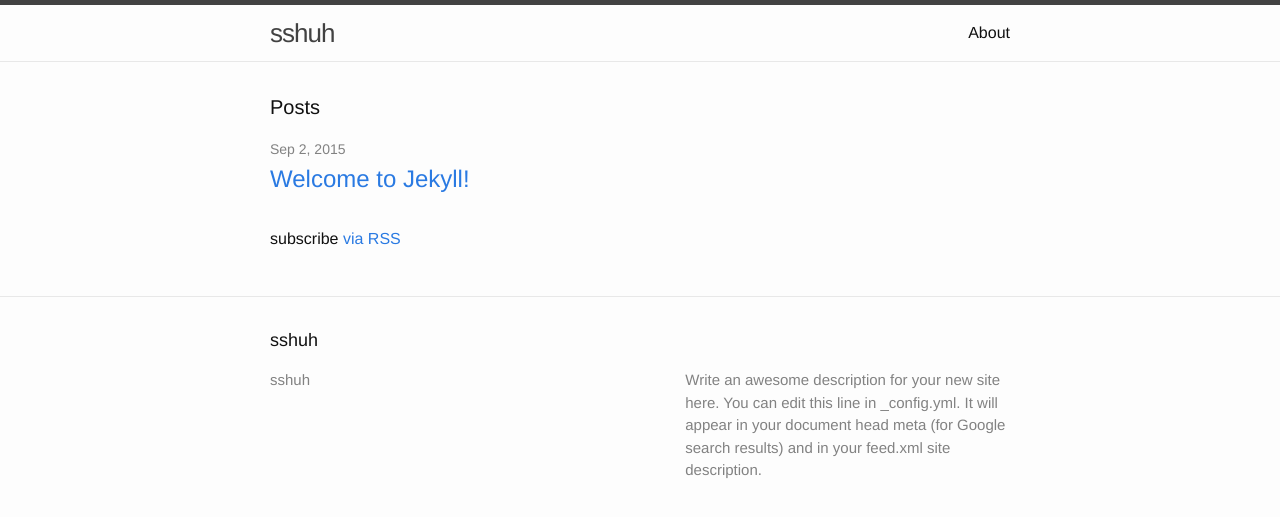
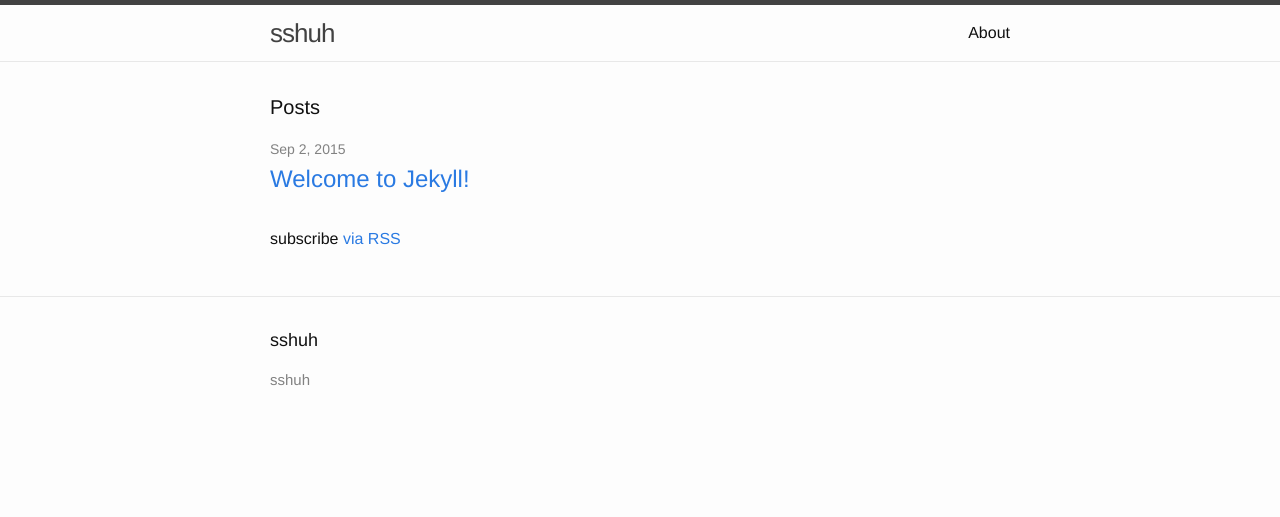
Before and after one commit to sshuh/sshuh.github.io, a Jekyll site: the page built from index.html, in a window 1280 px wide. Shown: the top 517 px of the page. Built offline with Jekyll 4.4.1, drawn with Linux system fonts in a browser that asks for light colours.

Commit message:
Update _config.yml

```diff
--- a/_config.yml
+++ b/_config.yml
@@ -2,9 +2,9 @@
 title: sshuh
 email: #your-email@domain.com
 description: #> # this means to ignore newlines until "baseurl:"
-  Write an awesome description for your new site here. You can edit this
-  line in _config.yml. It will appear in your document head meta (for
-  Google search results) and in your feed.xml site description.
+  #Write an awesome description for your new site here. You can edit this
+  #line in _config.yml. It will appear in your document head meta (for
+  #Google search results) and in your feed.xml site description.
 baseurl: "" # the subpath of your site, e.g. /blog/
 url: #"http://yourdomain.com" # the base hostname & protocol for your site
 twitter_username: #jekyll
```
